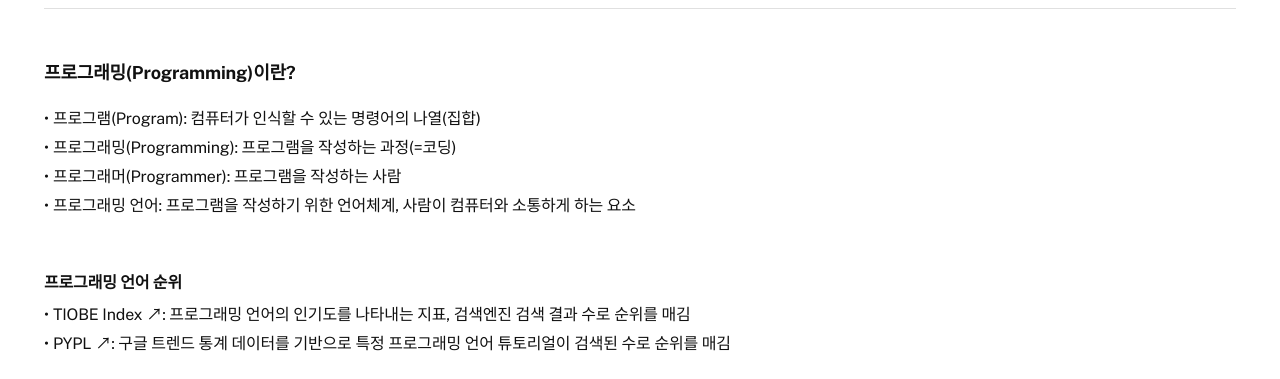
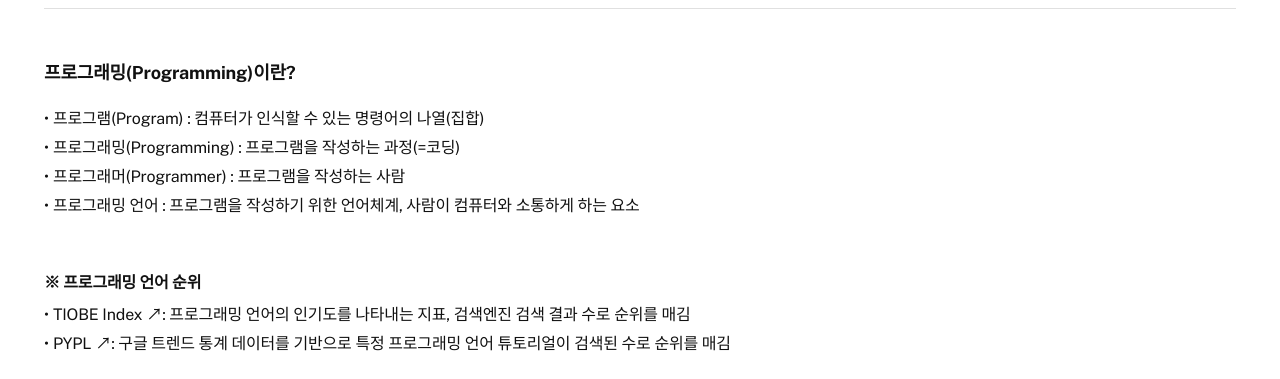
Before and after one commit to soheetech/soheetech.github.io, a Jekyll site: the page built from _posts/2023-02-25-kh-01-java-basic.md, in a window 1280 px wide and 900 px high. Shown: the part 282-661 px from the top of the window. Built offline with Jekyll 4.4.1, drawn with Linux system fonts in a browser that asks for light colours.

```diff
--- a/_posts/2023-02-25-kh-01-java-basic.md
+++ b/_posts/2023-02-25-kh-01-java-basic.md
@@ -19,13 +19,13 @@ published: true
 ---
 
 <h4>프로그래밍(Programming)이란?</h4>
-- 프로그램(Program): 컴퓨터가 인식할 수 있는 명령어의 나열(집합)
-- 프로그래밍(Programming): 프로그램을 작성하는 과정(=코딩)
-- 프로그래머(Programmer): 프로그램을 작성하는 사람
-- 프로그래밍 언어: 프로그램을 작성하기 위한 언어체계, 사람이 컴퓨터와 소통하게 하는 요소
+- 프로그램(Program) : 컴퓨터가 인식할 수 있는 명령어의 나열(집합)
+- 프로그래밍(Programming) : 프로그램을 작성하는 과정(=코딩)
+- 프로그래머(Programmer) : 프로그램을 작성하는 사람
+- 프로그래밍 언어 : 프로그램을 작성하기 위한 언어체계, 사람이 컴퓨터와 소통하게 하는 요소
 
 
-<h5>프로그래밍 언어 순위</h5>
+<h5>※ 프로그래밍 언어 순위</h5>
 - <a href="https://www.tiobe.com/tiobe-index/" target="_blank">TIOBE Index</a>: 프로그래밍 언어의 인기도를 나타내는 지표, 검색엔진 검색 결과 수로 순위를 매김
 - <a href="http://pypl.github.io/PYPL.html" target="_blank">PYPL</a>: 구글 트렌드 통계 데이터를 기반으로 특정 프로그래밍 언어 튜토리얼이 검색된 수로 순위를 매김
 
@@ -46,17 +46,19 @@ published: true
 Java를 실행하기 위한 가상 기계, OS(운영체제)에 관계없이 독립적으로 동작함
 
 
+
 <h5>cf. C와 Java</h5>
 
-C: OS가 코드를 직접 해석하기 때문에 C언어는 OS 따라 코드가 다른 부분이 존재함
+- C: OS가 코드를 직접 해석하기 때문에 C언어는 OS 따라 코드가 다른 부분이 존재함
+- Java: OS에 맞는 JVM을 설치해 OS 종류 관계없이 JVM이라는 가상머신이 코드를 동일하게 해석함
 
-Java: OS에 맞는 JVM을 설치해 OS 종류 관계없이 JVM이라는 가상머신이 코드를 동일하게 해석함
 
 
 <h5>JVM의 Java 코드 실행 순서</h5>
 코드 작성 -> 실행(Ctrl+F11) -> 컴파일러(Compiler) 번역: byte code(.class) -> JVM 전달 -> JVM: 인터프리터(Interpreter) 방식으로 한줄씩 해석
 
 *컴파일러(Compiler): 코드를 2진수(0, 1)로 변환하는 번역기*
+
 
 
 <h4>JAVA 프로그래밍</h4>
```
